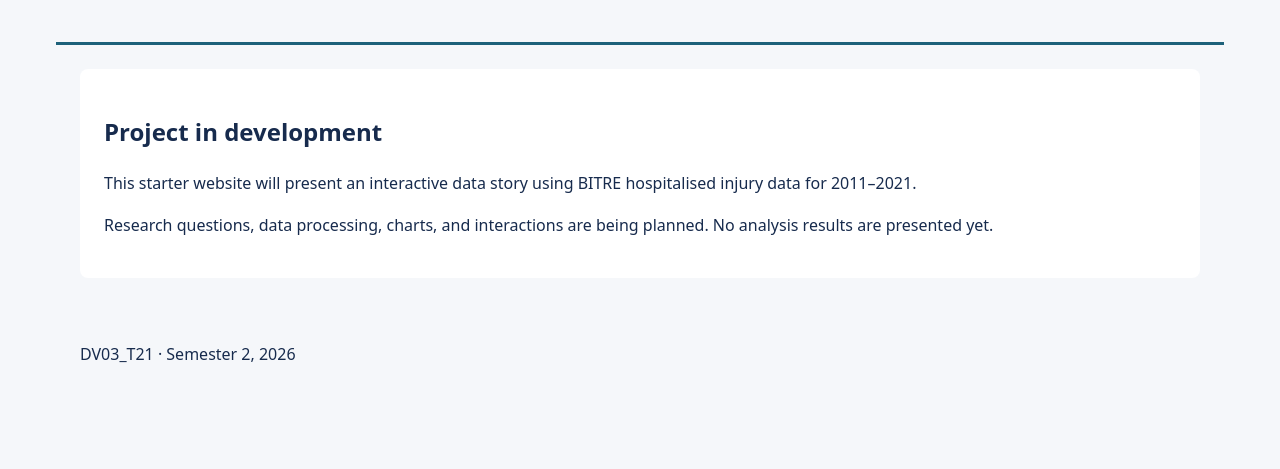
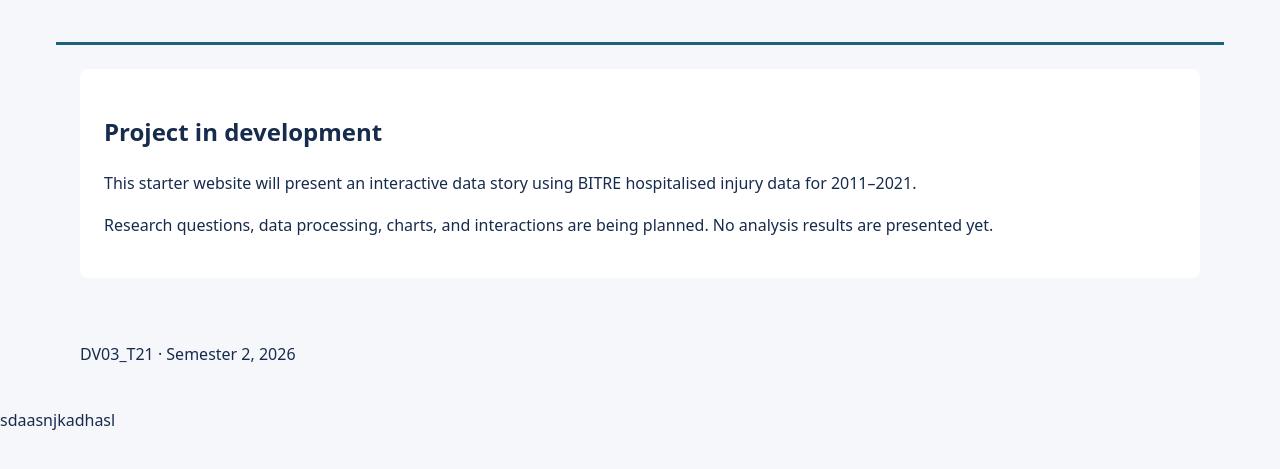
Before and after one commit to ahmedsakib1113/DV03_T21, a plain HTML site: page index.html in a window 1280 px wide. Shown: the part 129-598 px from the top of the page. Drawn offline with Linux system fonts and the light colour scheme.

Commit message:
something

```diff
--- a/index.html
+++ b/index.html
@@ -13,3 +13,5 @@
   <footer><p>DV03_T21 · Semester 2, 2026</p></footer>
 </body>
 </html>
+
+sdaasnjkadhasl
```
